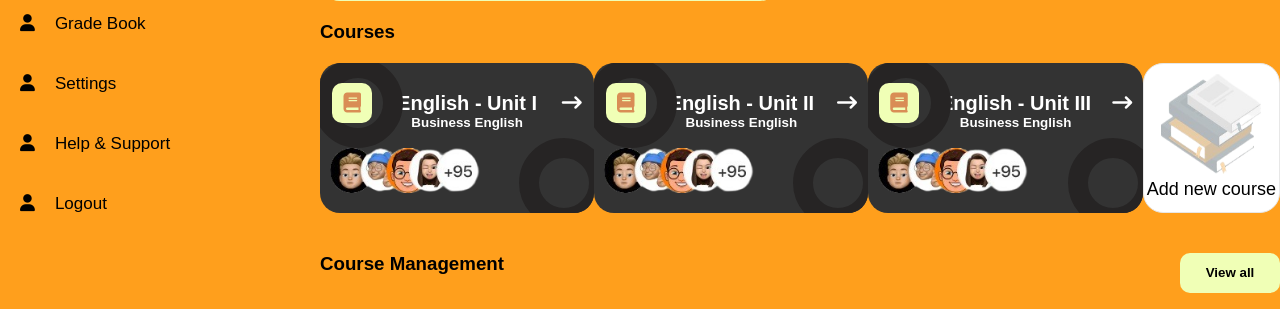
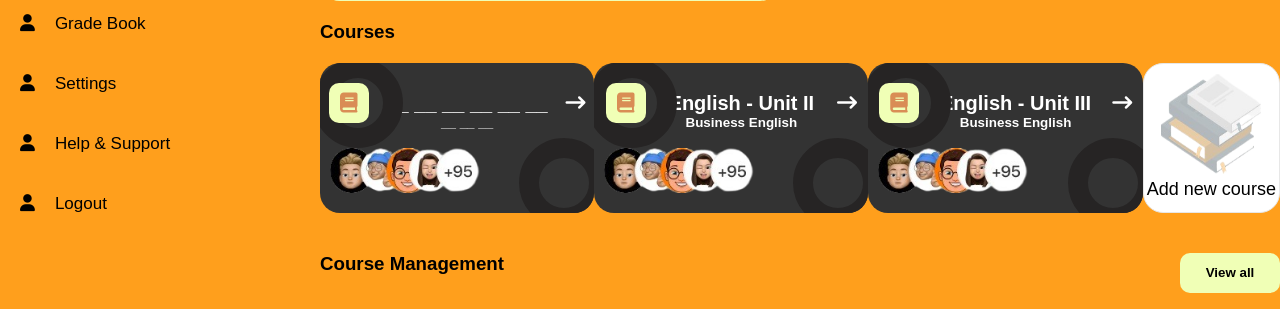
Before and after one commit to Wikki2000/WIS-Grader, a Python web app: template app/templates/user_dashboard.html in a window 1280 px wide. Shown: the part 384-693 px from the top of the page. Run offline with Jinja, Linux system fonts and the light colour scheme; the template is opened without the code that fills it, so the values that code supplies are empty; some libraries are stand-ins or nearby versions.

Commit message:
Stash Directory

```diff
--- a/app/static/css/user_dashboard.css
+++ b/app/static/css/user_dashboard.css
@@ -315,8 +315,6 @@
   width: 700px;
   padding: 15px;
   z-index: 99;
-  #border: 1px solid #333333;
-  #display: none;
 }
 
 .course__modal .cancel {
--- a/app/templates/user_dashboard.html
+++ b/app/templates/user_dashboard.html
@@ -81,13 +81,14 @@
             <div class="eclipse__1"></div>
             <i class="fa fa-book" aria-hidden="true"></i>
             <span>
-              <h4 class="cousre__title">English - Unit I</h4>
-              <h6 class="course_tagline">Business English</h6>
+              <h4 class="cousre__title">  __ __ __ __ __ __ </h4>
+              <h6 class="course_tagline"> __ __ __</h6>
             </span>
             <i class="fa fa-long-arrow-right" aria-hidden="true"></i>
             <img src="../static/images/stacked_avatar.png" alt="" class="stacked__avatar">
             <div class="eclipse__2"></div>
           </div>
+
           <div class="course__card">
             <div class="eclipse__1"></div>
             <i class="fa fa-book" aria-hidden="true"></i>
```
